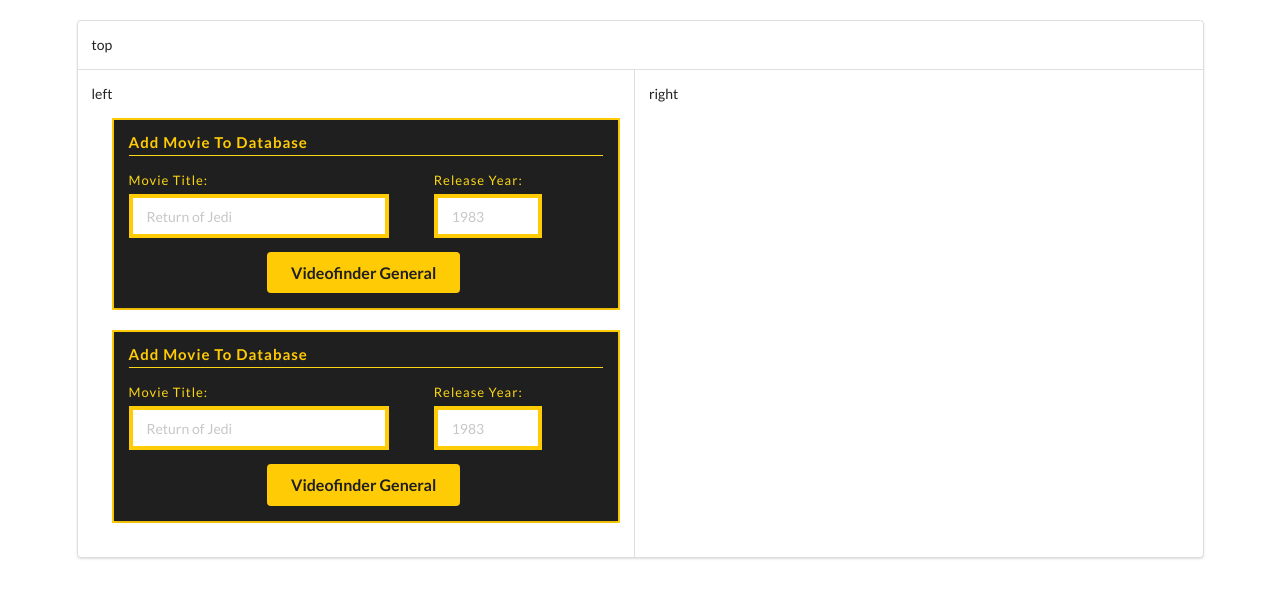
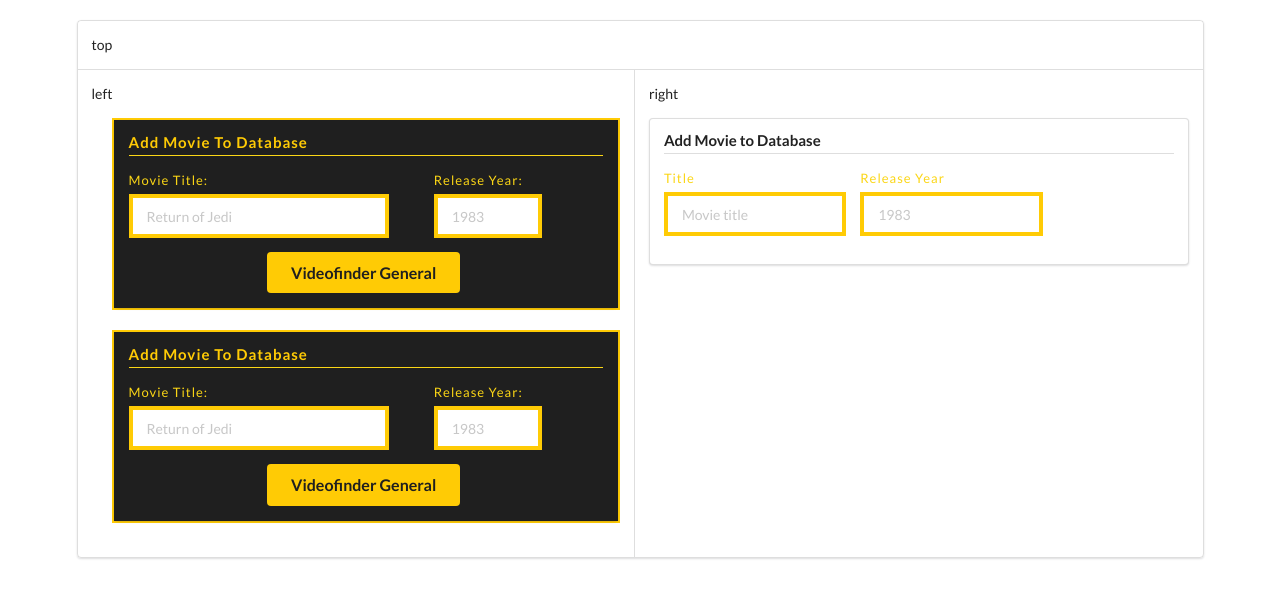
Before and after one commit to salter19/videoDrome-front, a React (Create React App) app: page / in a window 1280 px wide. Shown: the top 598 px of the page. Built offline with nearby package versions, Linux system fonts and the light colour scheme.

Commit message:
Add to App, Page & SearchOMDB: functionality to make addition.

```diff
--- a/src/App.js
+++ b/src/App.js
@@ -1,4 +1,4 @@
-import React from 'react';
+import React, { useState } from 'react';
 // import Accordion from './components/Accordion';
 // import SearchOMDB from './components/SearchOMDB';
 // import AddMovieForm from './components/AddMovieForm';
@@ -17,9 +17,21 @@ import Page from './components/Page';
 */
 
 const App = () => {
+
+  const [addition, setAddition] = useState({});
+
+  const addfromomdb = (results) => {
+    console.log('click')
+    setAddition(results);
+  }
+
   return (
     <div>
-      {<Page />}
+      {<Page
+        className="page base"
+        adderclick={addfromomdb}
+
+      />}
     </div>
   );
 };
--- a/src/components/Page.js
+++ b/src/components/Page.js
@@ -1,9 +1,9 @@
 import './../style/Page.css';
 import React from 'react';
 import SearchOMDB from './SearchOMDB';
+import AddMovieForm from './AddMovieForm';
 
-const Page = () => {
-
+const Page = ({ adderclick }) => {
   return (
     <div className="page">
       <div className="ui container main">
@@ -17,12 +17,13 @@ const Page = () => {
           <div className="ui horizontal segments">
             <div className="ui segment left">
               <p>left</p>
-              <SearchOMDB />
-              <SearchOMDB />
+              <SearchOMDB adderClick={adderclick}/>
+              <SearchOMDB adderClick={adderclick}/>
             </div>
 
             <div className="ui segment right">
               <p>right</p>
+              <AddMovieForm />
             </div>
           </div>
         </div>
--- a/src/components/SearchOMDB.js
+++ b/src/components/SearchOMDB.js
@@ -1,11 +1,11 @@
 import './../style/SearchOMDB.css';
-import React, { useState } from 'react';
+import React, { useState, useEffect } from 'react';
 import axios from 'axios';
 // import AddForm from './AddMovieForm'
 
 const _url = 'http://localhost:8080/movieDB/omdb/'
 
-const SearchOMDB = () => {
+const SearchOMDB = ({ adderClick }) => {
 
   const [title, setTitle] = useState('');
   const [year, setYear] = useState('');
@@ -13,7 +13,6 @@ const SearchOMDB = () => {
 
   const onButtonClick = () => {
     (async() => {
-
       if (title && year) {
         const { data } = await axios.get(`${_url}${title}/${year}`);
         setResults(data);
@@ -22,7 +21,15 @@ const SearchOMDB = () => {
         setResults(data);
       }
     })();
-  }
+
+  };
+
+  useEffect(() => {
+    if (results.name) {
+      adderClick(results);
+    }
+  }, [results, adderClick]);
+
 
   return (
     <div className="omdb">
```
